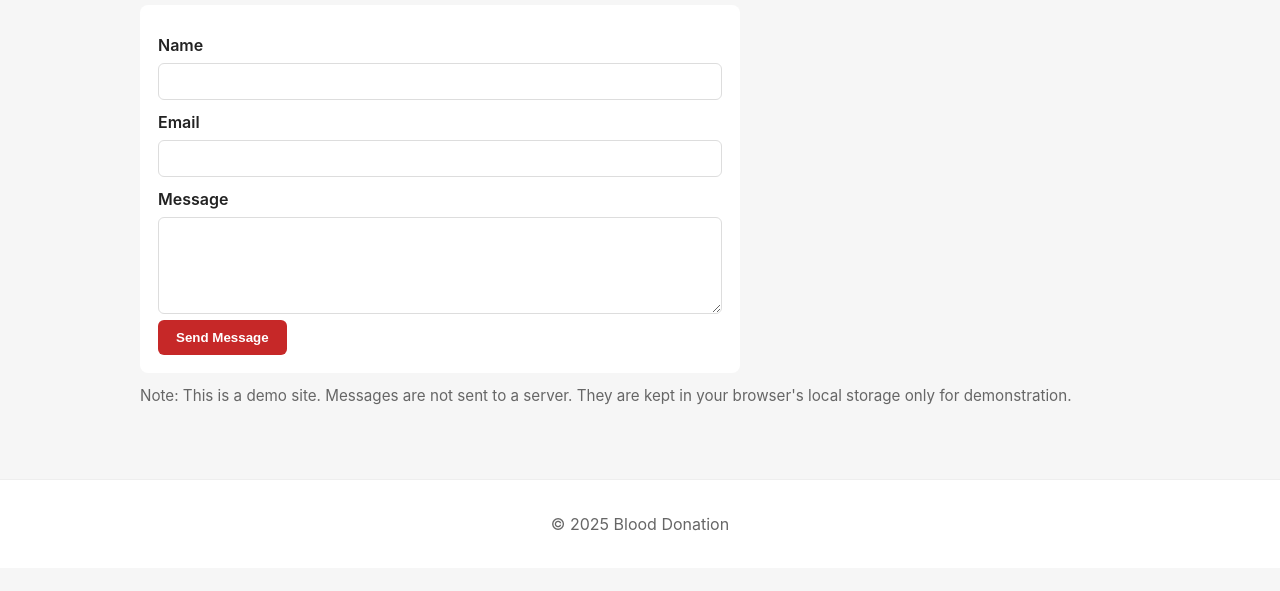
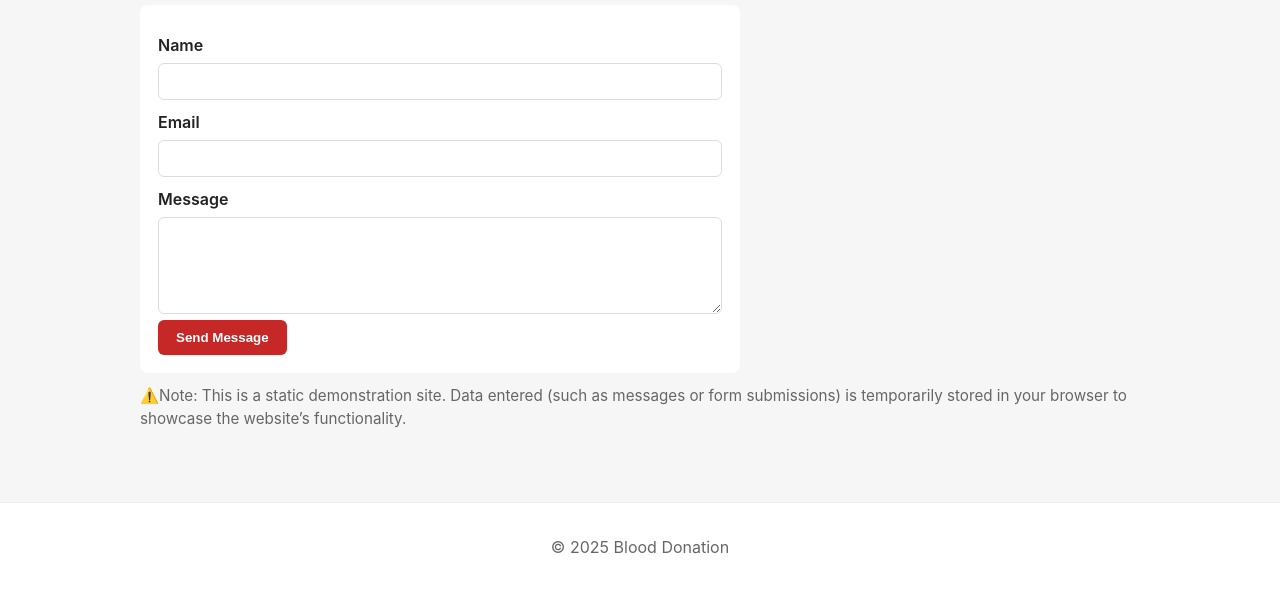
Before and after one commit to Sompa-Bhui/Blood-Donation_Website, a plain HTML site: page contact.html in a window 1280 px wide. Shown: the part 177-768 px from the top of the page. Drawn offline with Linux system fonts and the light colour scheme.

Commit message:
Update contact.html

```diff
--- a/contact.html
+++ b/contact.html
@@ -34,7 +34,7 @@
       <button type="submit" class="btn">Send Message</button>
     </form>
 
-    <p class="note">Note: This is a demo site. Messages are not sent to a server. They are kept in your browser's local storage only for demonstration.</p>
+    <p class="note">⚠️Note: This is a static demonstration site. Data entered (such as messages or form submissions) is temporarily stored in your browser to showcase the website’s functionality.</p>
   </main>
 
   <footer class="site-footer">
```
